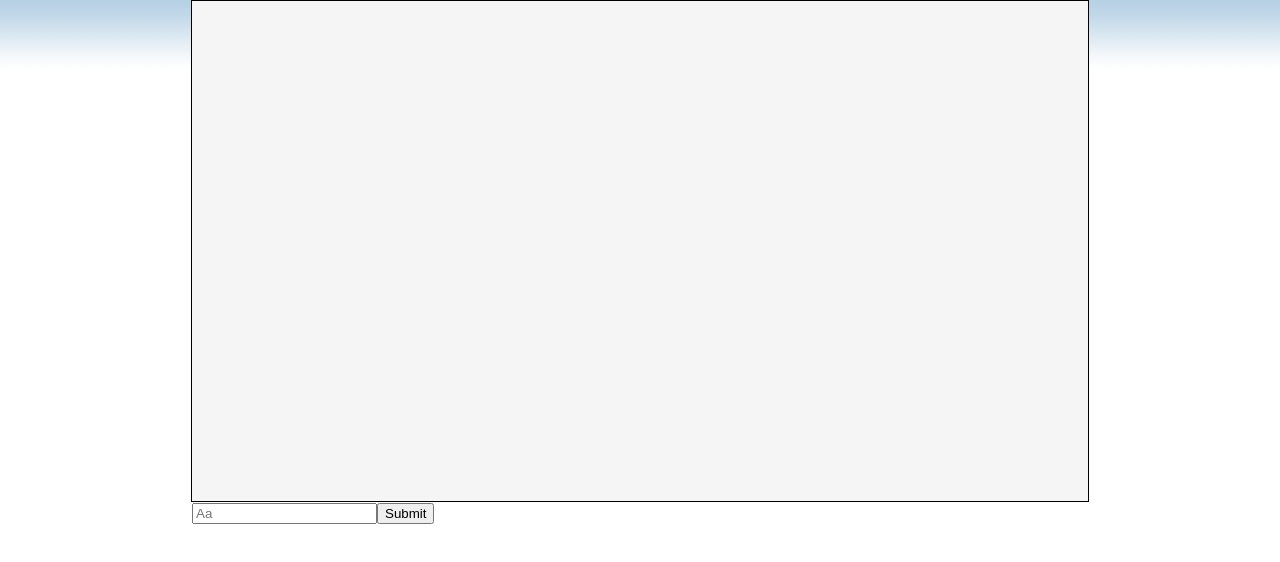
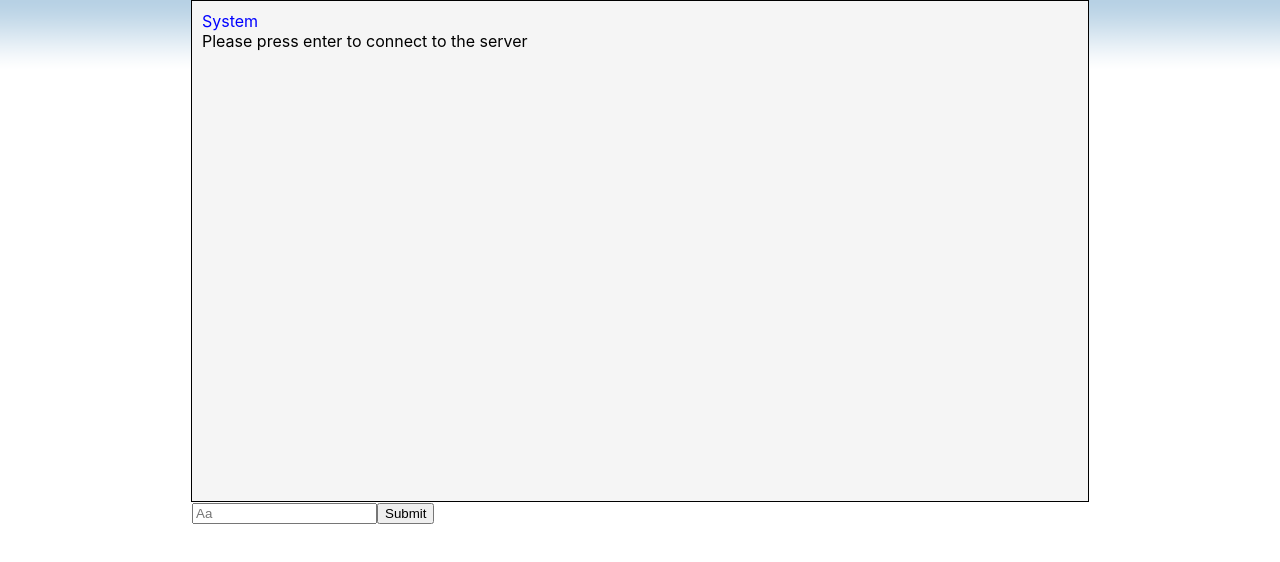
Before and after one commit to nickhinchliffe/ITSupportUI, a React (Create React App) app: page / in a window 1280 px wide. Shown: the top 562 px of the page. Built offline with nearby package versions, Linux system fonts and the light colour scheme.

Commit message:
Final Submission

```diff
--- a/src/App.js
+++ b/src/App.js
@@ -11,8 +11,8 @@ class App extends React.Component {
     super(props);
     this.state = {
       messages: [{
-        user: '',
-        text: ''
+        user: 'System',
+        text: 'Please press enter to connect to the server'
       }]
     };
 
```
